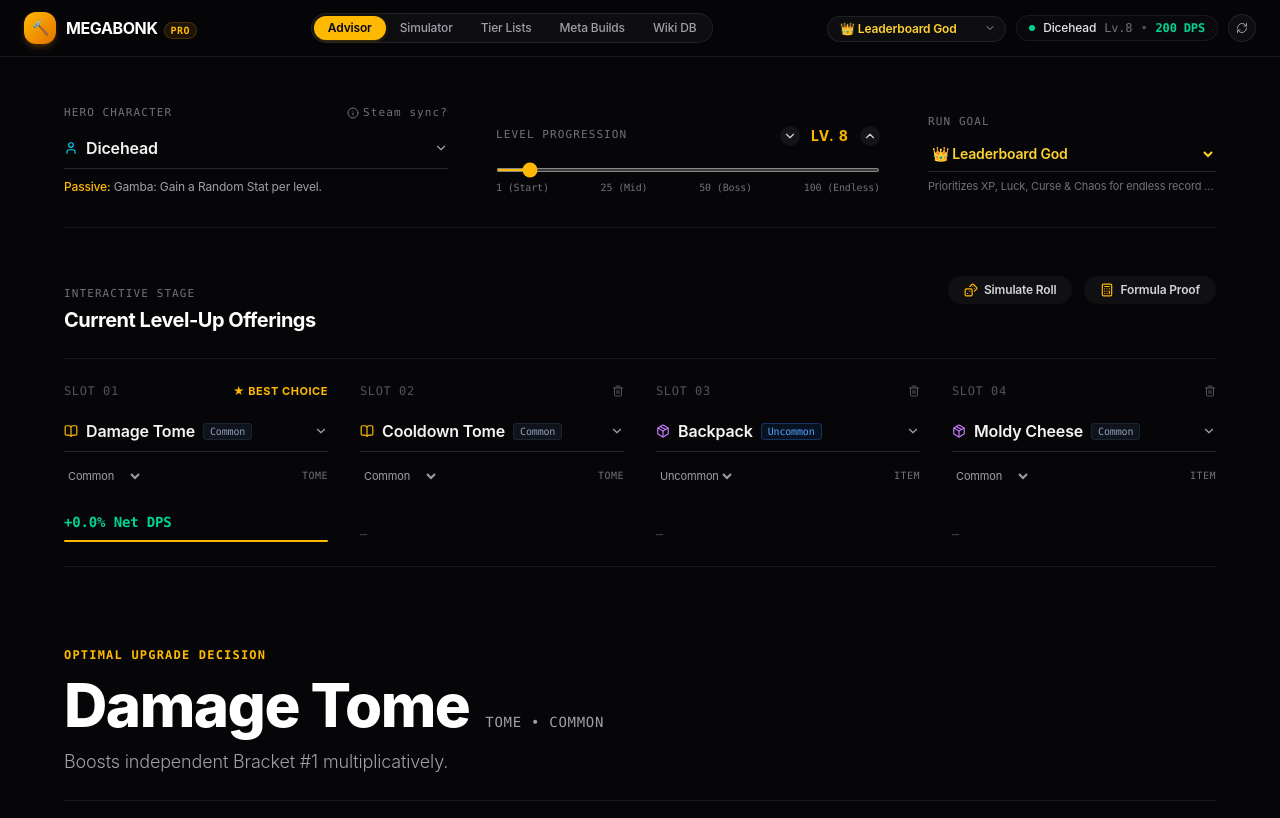
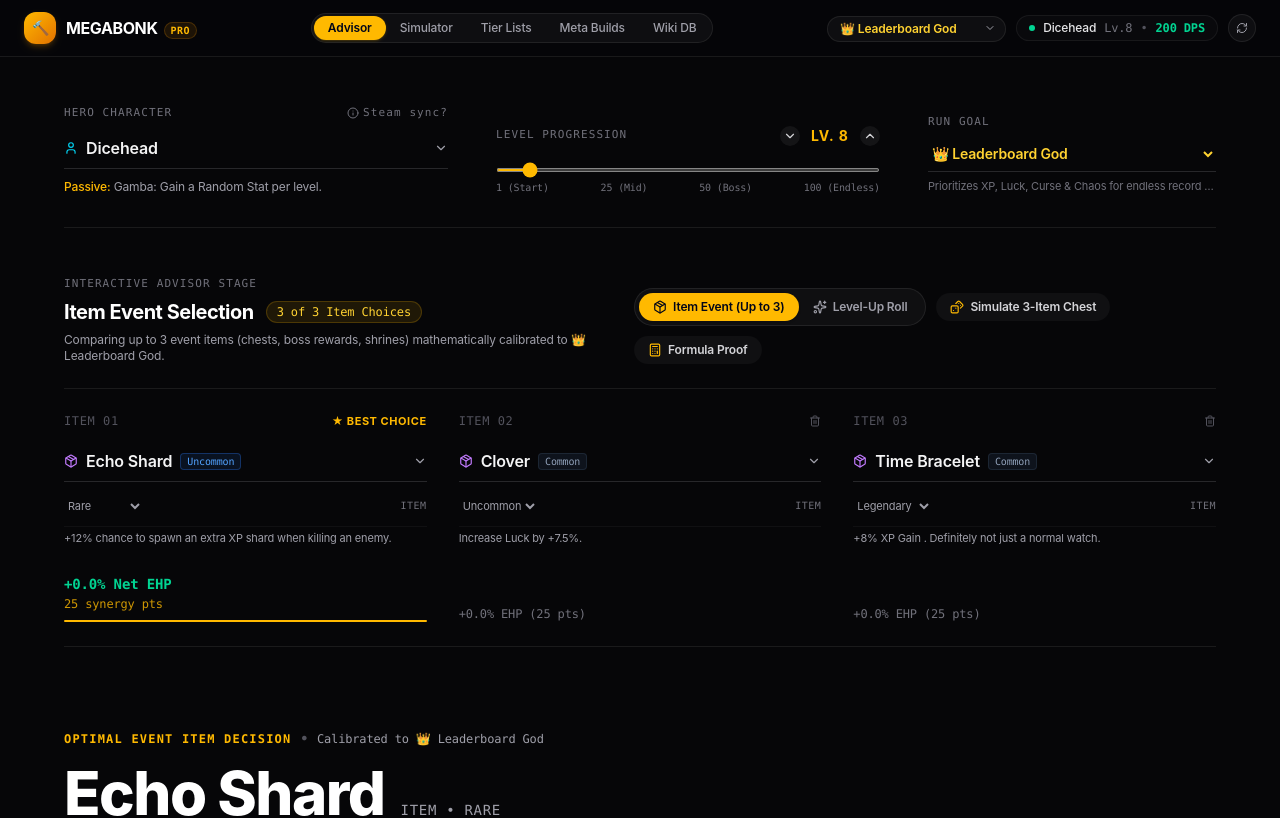
Before and after one commit to nckzvth/megabonk-build-optimizer, a React (Vite) app: page / in a window 1280 px wide. Shown: the top 818 px of the page. Built offline with nearby package versions, Linux system fonts and the light colour scheme.

Commit message:
feat(advisor): add 3-choice item event selector calibrated to build purpose

```diff
--- a/src/components/UpgradeAdvisor.jsx
+++ b/src/components/UpgradeAdvisor.jsx
@@ -19,11 +19,12 @@ import {
   ChevronDown,
   ChevronUp,
   Flame,
-  ArrowRight
+  ArrowRight,
+  Package
 } from 'lucide-react';
 import confetti from 'canvas-confetti';
 import { rankOfferedUpgrades } from '../engine/optimizer.js';
-import { characters, weapons, tomes, items, characterMap } from '../data/megabonkData.js';
+import { characters, weapons, tomes, items, characterMap, itemMap } from '../data/megabonkData.js';
 import SearchableSelect from './SearchableSelect.jsx';
 
 export default function UpgradeAdvisor({
@@ -42,8 +43,18 @@ export default function UpgradeAdvisor({
   buildState,
   onApplyUpgrade
 }) {
-  // 3-4 Offered Upgrades
-  const [offers, setOffers] = useState([
+  // Advisor Mode: 'item_event' (up to 3 items) vs 'level_up' (4 mixed offers)
+  const [advisorMode, setAdvisorMode] = useState('item_event');
+
+  // Item Event Offers (up to 3 event choices)
+  const [itemOffers, setItemOffers] = useState([
+    { id: 101, name: 'Echo Shard', rarity: 'Rare', type: 'item' },
+    { id: 102, name: 'Clover', rarity: 'Uncommon', type: 'item' },
+    { id: 103, name: 'Time Bracelet', rarity: 'Legendary', type: 'item' },
+  ]);
+
+  // Level-Up Roll Offers (up to 4 mixed slots)
+  const [levelUpOffers, setLevelUpOffers] = useState([
     { id: 1, name: 'Damage Tome', rarity: 'Common', type: 'tome' },
     { id: 2, name: 'Cooldown Tome', rarity: 'Common', type: 'tome' },
     { id: 3, name: 'Backpack', rarity: 'Uncommon', type: 'item' },
@@ -55,7 +66,18 @@ export default function UpgradeAdvisor({
   const [showSyncInfo, setShowSyncInfo] = useState(false);
   const [showLoadoutDrawer, setShowLoadoutDrawer] = useState(false);
 
-  // Formatted options for searchable select
+  // Pure Items pool for Item Event mode (all 78 items)
+  const itemChoices = useMemo(() => {
+    return items.map(i => ({
+      name: i.name,
+      type: 'item',
+      rarity: i.rarity || 'Common',
+      tier: i.tier,
+      desc: i.description
+    }));
+  }, []);
+
+  // Formatted options for standard level-up select (weapons, tomes, items)
   const allChoices = useMemo(() => {
     return [
       ...tomes.map(t => ({
@@ -84,6 +106,9 @@ export default function UpgradeAdvisor({
     ];
   }, []);
 
+  // Current active offers depending on mode
+  const activeOffers = advisorMode === 'item_event' ? itemOffers : levelUpOffers;
+
   // Character options for searchable character picker
   const characterOptions = useMemo(() => {
     return characters.map(c => ({
@@ -94,10 +119,10 @@ export default function UpgradeAdvisor({
     }));
   }, []);
 
-  // Run mathematical evaluation
+  // Run mathematical evaluation for the current build category / purpose
   const evaluationResult = useMemo(() => {
-    return rankOfferedUpgrades(buildState, offers.filter(o => o.name), activePurpose);
-  }, [buildState, offers, activePurpose]);
+    return rankOfferedUpgrades(buildState, activeOffers.filter(o => o.name), activePurpose);
+  }, [buildState, activeOffers, activePurpose]);
 
   const { rankedOffers, bestChoice, runnerUpDiffPct, rerollAdvice } = evaluationResult;
 
@@ -106,17 +131,29 @@ export default function UpgradeAdvisor({
     setCharacter(newCharName);
   };
 
-  // Quick Roll Random Offers (simulate a level-up roll)
+  // Quick Roll Random Offers
   const rollRandomOffers = () => {
+    if (advisorMode === 'item_event') {
+      const pool = [...itemChoices];
+      const shuffled = pool.sort(() => 0.5 - Math.random());
+      const newOffers = shuffled.slice(0, 3).map((it, idx) => ({
+        id: Date.now() + idx,
+        name: it.name,
+        type: 'item',
+        rarity: it.rarity || 'Common'
+      }));
+      setItemOffers(newOffers);
+    } else {
       const pool = [...allChoices];
       const shuffled = pool.sort(() => 0.5 - Math.random());
       const newOffers = shuffled.slice(0, 4).map((item, idx) => ({
-      id: idx + 1,
+        id: Date.now() + idx,
         name: item.name,
         type: item.type,
         rarity: item.rarity || 'Common'
       }));
-    setOffers(newOffers);
+      setLevelUpOffers(newOffers);
+    }
     confetti({
       particleCount: 35,
       spread: 60,
@@ -124,32 +161,72 @@ export default function UpgradeAdvisor({
     });
   };
 
-  // Update offer name/rarity
+  // Update offer name/rarity in the active mode
   const handleOfferNameChange = (index, newName, optObj) => {
-    const updated = [...offers];
+    if (advisorMode === 'item_event') {
+      const updated = [...itemOffers];
+      updated[index] = {
+        ...updated[index],
+        name: newName,
+        type: 'item',
+        rarity: optObj?.rarity || updated[index]?.rarity || 'Common'
+      };
+      setItemOffers(updated);
+    } else {
+      const updated = [...levelUpOffers];
       updated[index] = {
         ...updated[index],
         name: newName,
         type: optObj?.type || 'item',
-      rarity: optObj?.rarity || updated[index].rarity || 'Common'
+        rarity: optObj?.rarity || updated[index]?.rarity || 'Common'
       };
-    setOffers(updated);
+      setLevelUpOffers(updated);
+    }
   };
 
   const handleOfferRarityChange = (index, newRarity) => {
-    const updated = [...offers];
+    if (advisorMode === 'item_event') {
+      const updated = [...itemOffers];
       updated[index] = { ...updated[index], rarity: newRarity };
-    setOffers(updated);
+      setItemOffers(updated);
+    } else {
+      const updated = [...levelUpOffers];
+      updated[index] = { ...updated[index], rarity: newRarity };
+      setLevelUpOffers(updated);
+    }
   };
 
   const removeOfferSlot = (index) => {
-    if (offers.length <= 2) return;
-    setOffers(offers.filter((_, i) => i !== index));
+    if (advisorMode === 'item_event') {
+      if (itemOffers.length <= 1) return;
+      setItemOffers(itemOffers.filter((_, i) => i !== index));
+    } else {
+      if (levelUpOffers.length <= 2) return;
+      setLevelUpOffers(levelUpOffers.filter((_, i) => i !== index));
+    }
   };
 
   const addOfferSlot = () => {
-    if (offers.length >= 4) return;
-    setOffers([...offers, { id: Date.now(), name: 'Damage Tome', type: 'tome', rarity: 'Common' }]);
+    if (advisorMode === 'item_event') {
+      if (itemOffers.length >= 3) return;
+      const existingNames = new Set(itemOffers.map(o => o.name?.toLowerCase()));
+      const nextChoice = itemChoices.find(c => !existingNames.has(c.name.toLowerCase())) || itemChoices[0];
+      setItemOffers([
+        ...itemOffers,
+        {
+          id: Date.now(),
+          name: nextChoice.name,
+          type: 'item',
+          rarity: nextChoice.rarity || 'Common'
+        }
+      ]);
+    } else {
+      if (levelUpOffers.length >= 4) return;
+      setLevelUpOffers([
+        ...levelUpOffers,
+        { id: Date.now(), name: 'Damage Tome', type: 'tome', rarity: 'Common' }
+      ]);
+    }
   };
 
   const objectives = [
@@ -264,29 +341,85 @@ export default function UpgradeAdvisor({
         </div>
       )}
 
-      {/* 2. THE LEVEL-UP STAGE: 4 OPEN UPGRADE SLOTS (ZERO CARDS) */}
+      {/* 2. THE INTERACTIVE STAGE: UP TO 3 ITEM EVENT CHOICES OR 4 LEVEL-UP ROLLS (ZERO CARDS) */}
       <div>
-        <div className="flex flex-col sm:flex-row sm:items-baseline justify-between gap-4 mb-6">
-          <div>
-            <span className="text-[11px] font-mono uppercase tracking-widest text-zinc-500 block mb-1">
-              Interactive Stage
+        <div className="flex flex-col md:flex-row md:items-end justify-between gap-6 mb-6">
+          <div className="space-y-1.5">
+            <span className="text-[11px] font-mono uppercase tracking-widest text-zinc-500 block">
+              Interactive Advisor Stage
             </span>
+            <div className="flex items-center gap-3">
               <h2 className="text-xl font-bold tracking-tight text-white">
-              Current Level-Up Offerings
+                {advisorMode === 'item_event' ? 'Item Event Selection' : 'Level-Up Progression Roll'}
               </h2>
+              <span className="text-xs font-mono px-2.5 py-0.5 rounded-full bg-amber-400/10 text-amber-300 border border-amber-400/20">
+                {advisorMode === 'item_event' ? `${activeOffers.length} of 3 Item Choices` : `${activeOffers.length} of 4 Upgrade Slots`}
+              </span>
+            </div>
+            <p className="text-xs text-zinc-400 font-sans max-w-xl">
+              {advisorMode === 'item_event'
+                ? `Comparing up to 3 event items (chests, boss rewards, shrines) mathematically calibrated to ${objectives.find(o => o.id === activePurpose)?.label}.`
+                : `Evaluate standard 4-slot level-up offerings across Weapons, Tomes, and Items.`}
+            </p>
           </div>
 
-          <div className="flex items-center gap-3">
+          {/* Mode Switcher + Controls */}
+          <div className="flex flex-wrap items-center gap-2.5">
+            {/* Apple Segmented Control */}
+            <div className="inline-flex p-1 rounded-full bg-white/[0.04] border border-white/[0.08]">
+              <button
+                type="button"
+                onClick={() => setAdvisorMode('item_event')}
+                className={`px-3.5 py-1.5 rounded-full text-xs font-semibold transition-all cursor-pointer flex items-center gap-1.5 ${
+                  advisorMode === 'item_event'
+                    ? 'bg-amber-400 text-slate-950 font-bold shadow-sm'
+                    : 'text-zinc-400 hover:text-white'
+                }`}
+              >
+                <Package className="w-3.5 h-3.5" />
+                <span>Item Event (Up to 3)</span>
+              </button>
+              <button
+                type="button"
+                onClick={() => setAdvisorMode('level_up')}
+                className={`px-3.5 py-1.5 rounded-full text-xs font-semibold transition-all cursor-pointer flex items-center gap-1.5 ${
+                  advisorMode === 'level_up'
+                    ? 'bg-amber-400 text-slate-950 font-bold shadow-sm'
+                    : 'text-zinc-400 hover:text-white'
+                }`}
+              >
+                <Sparkles className="w-3.5 h-3.5" />
+                <span>Level-Up Roll</span>
+              </button>
+            </div>
+
+            {/* Add Slot Button if under cap */}
+            {((advisorMode === 'item_event' && itemOffers.length < 3) ||
+              (advisorMode === 'level_up' && levelUpOffers.length < 4)) && (
+              <button
+                type="button"
+                onClick={addOfferSlot}
+                className="px-3 py-1.5 rounded-full text-xs font-semibold text-zinc-300 hover:text-white bg-white/[0.04] hover:bg-white/[0.08] transition-all cursor-pointer flex items-center gap-1"
+                title="Add Choice Slot"
+              >
+                <Plus className="w-3.5 h-3.5 text-amber-400" />
+                <span>Add Choice</span>
+              </button>
+            )}
+
+            {/* Quick Simulate / Roll */}
             <button
               onClick={rollRandomOffers}
-              className="px-4 py-1.5 rounded-full text-xs font-semibold text-zinc-300 hover:text-white bg-white/[0.04] hover:bg-white/[0.08] transition-all cursor-pointer flex items-center gap-1.5"
+              className="px-3.5 py-1.5 rounded-full text-xs font-semibold text-zinc-300 hover:text-white bg-white/[0.04] hover:bg-white/[0.08] transition-all cursor-pointer flex items-center gap-1.5"
             >
               <Dices className="w-3.5 h-3.5 text-amber-400" />
-              <span>Simulate Roll</span>
+              <span>{advisorMode === 'item_event' ? 'Simulate 3-Item Chest' : 'Simulate Roll'}</span>
             </button>
+
+            {/* Math Proof Button */}
             <button
               onClick={() => setShowMathDetails(!showMathDetails)}
-              className="px-4 py-1.5 rounded-full text-xs font-semibold text-zinc-300 hover:text-white bg-white/[0.04] hover:bg-white/[0.08] transition-all cursor-pointer flex items-center gap-1.5"
+              className="px-3.5 py-1.5 rounded-full text-xs font-semibold text-zinc-300 hover:text-white bg-white/[0.04] hover:bg-white/[0.08] transition-all cursor-pointer flex items-center gap-1.5"
             >
               <Calculator className="w-3.5 h-3.5 text-amber-400" />
               <span>{showMathDetails ? 'Hide Proof' : 'Formula Proof'}</span>
@@ -294,22 +427,27 @@ export default function UpgradeAdvisor({
           </div>
         </div>
 
-        {/* 4 Open Architectural Columns */}
-        <div className="grid grid-cols-1 sm:grid-cols-2 lg:grid-cols-4 gap-8 py-6 border-y border-white/[0.08]">
-          {offers.map((offer, idx) => {
+        {/* Open Architectural Columns (3 Columns for Item Event, 4 for Level-Up) */}
+        <div className={`grid grid-cols-1 sm:grid-cols-2 ${advisorMode === 'item_event' ? 'lg:grid-cols-3' : 'lg:grid-cols-4'} gap-8 py-6 border-y border-white/[0.08]`}>
+          {activeOffers.map((offer, idx) => {
             const isWinner = bestChoice && bestChoice.name.toLowerCase() === offer.name.toLowerCase();
+            const rankedEntry = rankedOffers.find(r => r.name.toLowerCase() === offer.name.toLowerCase());
+            const itemDetail = advisorMode === 'item_event' ? itemMap.get(offer.name?.toLowerCase()) : null;
+
             return (
               <div key={offer.id || idx} className="space-y-3 relative flex flex-col justify-between">
                 <div className="space-y-3">
-                  {/* Slot Number & Winner Tag */}
+                  {/* Slot Number & Best Choice Tag */}
                   <div className="flex items-center justify-between text-xs font-mono">
-                    <span className="text-zinc-600 tracking-wider">SLOT 0{idx + 1}</span>
+                    <span className="text-zinc-600 tracking-wider">
+                      {advisorMode === 'item_event' ? `ITEM 0${idx + 1}` : `SLOT 0${idx + 1}`}
+                    </span>
                     {isWinner ? (
                       <span className="text-amber-400 font-sans font-bold text-[11px] uppercase tracking-wider flex items-center gap-1">
                         ★ Best Choice
                       </span>
                     ) : (
-                      offers.length > 2 && (
+                      activeOffers.length > (advisorMode === 'item_event' ? 1 : 2) && (
                         <button
                           onClick={() => removeOfferSlot(idx)}
                           className="text-zinc-600 hover:text-rose-400 transition-colors cursor-pointer"
@@ -323,11 +461,11 @@ export default function UpgradeAdvisor({
 
                   {/* Borderless Inline Selector */}
                   <SearchableSelect
-                    options={allChoices}
+                    options={advisorMode === 'item_event' ? itemChoices : allChoices}
                     value={offer.name}
                     onChange={(newName, optObj) => handleOfferNameChange(idx, newName, optObj)}
-                    placeholder="Search upgrade..."
-                    categoryFilterEnabled={true}
+                    placeholder={advisorMode === 'item_event' ? 'Search 78 items...' : 'Search upgrade...'}
+                    categoryFilterEnabled={advisorMode !== 'item_event'}
                     variant="inline"
                   />
 
@@ -347,18 +485,32 @@ export default function UpgradeAdvisor({
                       {offer.type}
                     </span>
                   </div>
+
+                  {/* Clean Item Description Callout for Item Events */}
+                  {itemDetail && (
+                    <div className="text-[11px] text-zinc-400 leading-snug pt-1 font-sans border-t border-white/[0.04]">
+                      {itemDetail.description}
+                    </div>
+                  )}
                 </div>
 
                 {/* Mathematical Delta Preview */}
                 <div className="pt-4">
                   {isWinner ? (
+                    <div className="space-y-0.5">
                       <div className="text-emerald-400 font-mono font-bold text-sm">
-                      +{bestChoice.dpsGainPct.toFixed(1)}% Net DPS
+                        {bestChoice.dpsGainPct > 0 ? `+${bestChoice.dpsGainPct.toFixed(1)}% Net DPS` : `+${bestChoice.ehpGainPct.toFixed(1)}% Net EHP`}
+                      </div>
+                      <div className="text-xs font-mono text-amber-400/80">
+                        {bestChoice.compositeScore.toFixed(0)} synergy pts
+                      </div>
                     </div>
                   ) : (
-                    <div className="text-zinc-600 font-mono text-xs">
-                      {rankedOffers.find(r => r.name.toLowerCase() === offer.name.toLowerCase())?.dpsGainPct
-                        ? `+${rankedOffers.find(r => r.name.toLowerCase() === offer.name.toLowerCase())?.dpsGainPct.toFixed(1)}% DPS`
+                    <div className="text-zinc-500 font-mono text-xs">
+                      {rankedEntry
+                        ? (rankedEntry.dpsGainPct > 0
+                            ? `+${rankedEntry.dpsGainPct.toFixed(1)}% DPS`
+                            : `+${rankedEntry.ehpGainPct.toFixed(1)}% EHP`) + ` (${rankedEntry.compositeScore.toFixed(0)} pts)`
                         : '—'}
                     </div>
                   )}
@@ -378,9 +530,15 @@ export default function UpgradeAdvisor({
       {bestChoice && (
         <div className="py-8 space-y-6">
           <div className="space-y-3">
-            <span className="text-xs font-mono uppercase tracking-widest text-amber-400 font-bold block">
-              Optimal Upgrade Decision
+            <div className="flex items-center gap-2">
+              <span className="text-xs font-mono uppercase tracking-widest text-amber-400 font-bold">
+                {advisorMode === 'item_event' ? 'Optimal Event Item Decision' : 'Optimal Upgrade Decision'}
               </span>
+              <span className="text-zinc-600 font-mono">•</span>
+              <span className="text-xs font-mono text-zinc-400">
+                Calibrated to {objectives.find(o => o.id === activePurpose)?.label}
+              </span>
+            </div>
             <div className="flex flex-col sm:flex-row sm:items-baseline gap-4">
               <h1 className="text-4xl sm:text-6xl font-extrabold tracking-tight text-white">
                 {bestChoice.name}
@@ -390,7 +548,7 @@ export default function UpgradeAdvisor({
               </span>
             </div>
             <p className="text-base sm:text-lg text-zinc-400 max-w-3xl font-light leading-relaxed">
-              {bestChoice.bracketSaturationNote || 'Provides the highest effective multiplier across uncrowded damage brackets.'}
+              {bestChoice.bracketSaturationNote || (advisorMode === 'item_event' ? 'Offers the highest value and synergistic scaling for your active build category.' : 'Provides the highest effective multiplier across uncrowded damage brackets.')}
             </p>
           </div>
 
@@ -435,7 +593,7 @@ export default function UpgradeAdvisor({
               onClick={() => onApplyUpgrade(bestChoice)}
               className="px-8 py-3.5 bg-amber-400 hover:bg-amber-300 text-slate-950 font-bold rounded-full text-sm transition-all shadow-xl shadow-amber-400/20 cursor-pointer flex items-center justify-center gap-2"
             >
-              <span>Equip {bestChoice.name} in Loadout</span>
+              <span>{advisorMode === 'item_event' ? `Equip ${bestChoice.name} into Inventory` : `Equip ${bestChoice.name} in Loadout`}</span>
               <ArrowRight className="w-4 h-4" />
             </button>
             <span className="text-xs text-zinc-500 font-mono">
@@ -447,9 +605,14 @@ export default function UpgradeAdvisor({
 
       {/* 4. SPEC SHEET: COMPARISON RANKING (BORDERLESS LIST) */}
       <div className="space-y-4 pt-4">
+        <div className="flex items-center justify-between">
           <h3 className="text-xs font-mono uppercase tracking-widest text-zinc-500">
-          Full Roll Comparison Breakdown
+            {advisorMode === 'item_event' ? 'Item Event Options Ranked' : 'Full Roll Comparison Breakdown'}
           </h3>
+          <span className="text-[11px] font-mono text-zinc-500">
+            Ranked for {objectives.find(o => o.id === activePurpose)?.label}
+          </span>
+        </div>
 
         <div className="divide-y divide-white/[0.06] border-y border-white/[0.08]">
           {rankedOffers.map((offer, idx) => {
```
Lines whose indentation alone changed are shown as unchanged.
